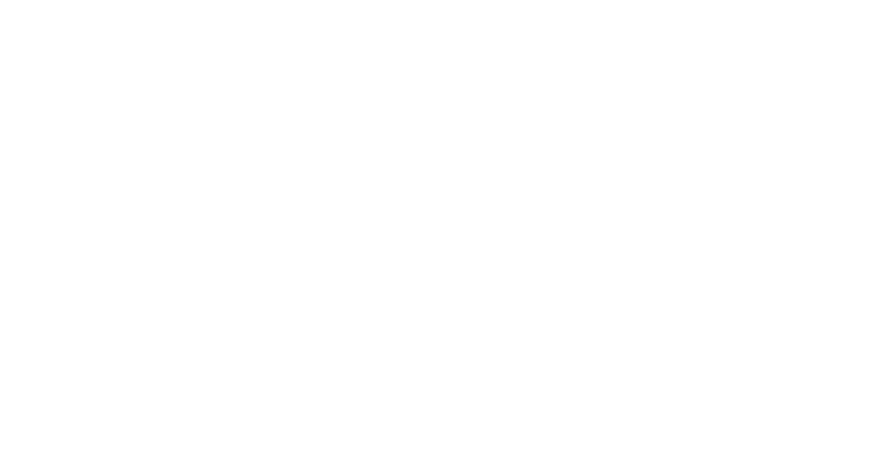
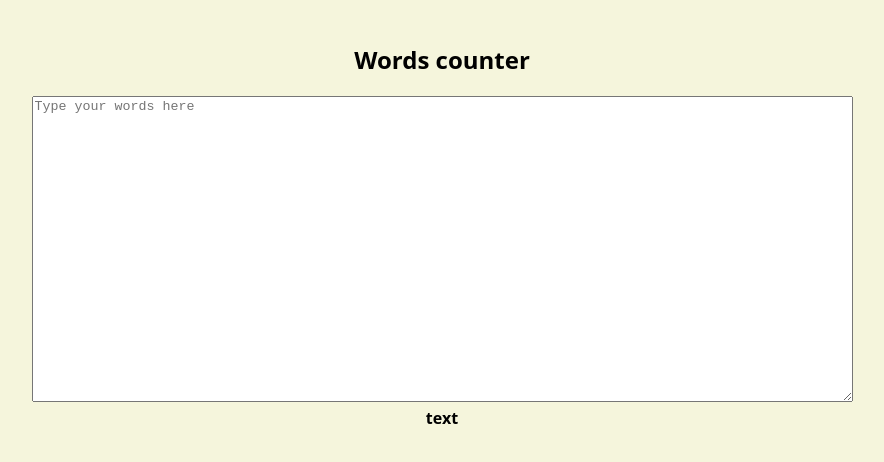
Before and after one commit to pritxsh/Words-counter, a plain HTML site: page index.html in a window 1280 px wide. Shown: the whole page, without its empty margins (198-1082 px from the left). Drawn offline with Linux system fonts and the light colour scheme.

Commit message:
changed to js file

```diff
--- a/index.html
+++ b/index.html
@@ -1,3 +1,40 @@
-<html>
+<!DOCTYPE html>
+<html lang="en">
+
+<head>
+    <meta charset="UTF-8">
+    <meta name="viewport" content="width=device-width, initial-scale=1.0">
+    <title>Word Counter</title>
+    <style>
+        body {
+            background-color: beige;
+            padding: 15px 75px;
+            font-family: system-ui, -apple-system, BlinkMacSystemFont, 'Segoe UI', Roboto, Oxygen, Ubuntu, Cantarell, 'Open Sans', 'Helvetica Neue', sans-serif;
+        }
+
+        #container {
+            text-align: center;
+        }
+
+        #count {
+            font-weight: bold;
+        }
+    </style>
+</head>
+
+<body>
+    <div id="container">
+        <div id="heading">
+            <h2>Words counter</h2>
+        </div>
+        <div id="box">
+            <textarea name="" id="" cols="100" rows="20" placeholder="Type your words here"></textarea>
+        </div>
+        <div id="count">
+            text
+        </div>
+    </div>
+    <script src="word-counter.java"></script>
+</body>
 
 </html>
--- /dev/null
+++ b/word-counter.js
@@ -0,0 +1,2 @@
+let box = document.getElementById("box");
+let count = document.getElementById("count");
```
